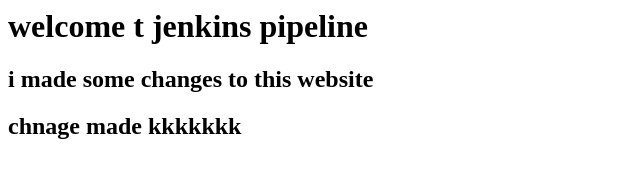
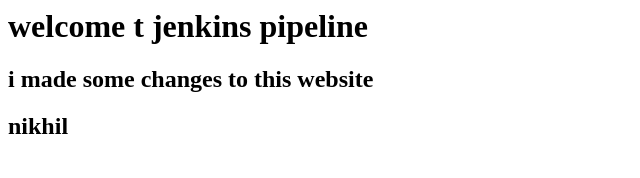
Before and after one commit to nikhil15041993/website, a plain HTML site: page index.html in a window 1280 px wide. Shown: the whole page, without its empty margins (0-640 px from the left). Drawn offline with Linux system fonts and the light colour scheme.

Commit message:
Update index.html

```diff
--- a/index.html
+++ b/index.html
@@ -2,7 +2,7 @@
 	<body>
 		<h1> welcome t jenkins pipeline</h1>
 		<h2> i made some changes to this website</h2>
-		<h2> chnage made kkkkkkk</h2>
+		<h2> nikhil</h2>
 
 	</body>
 </html>
```
